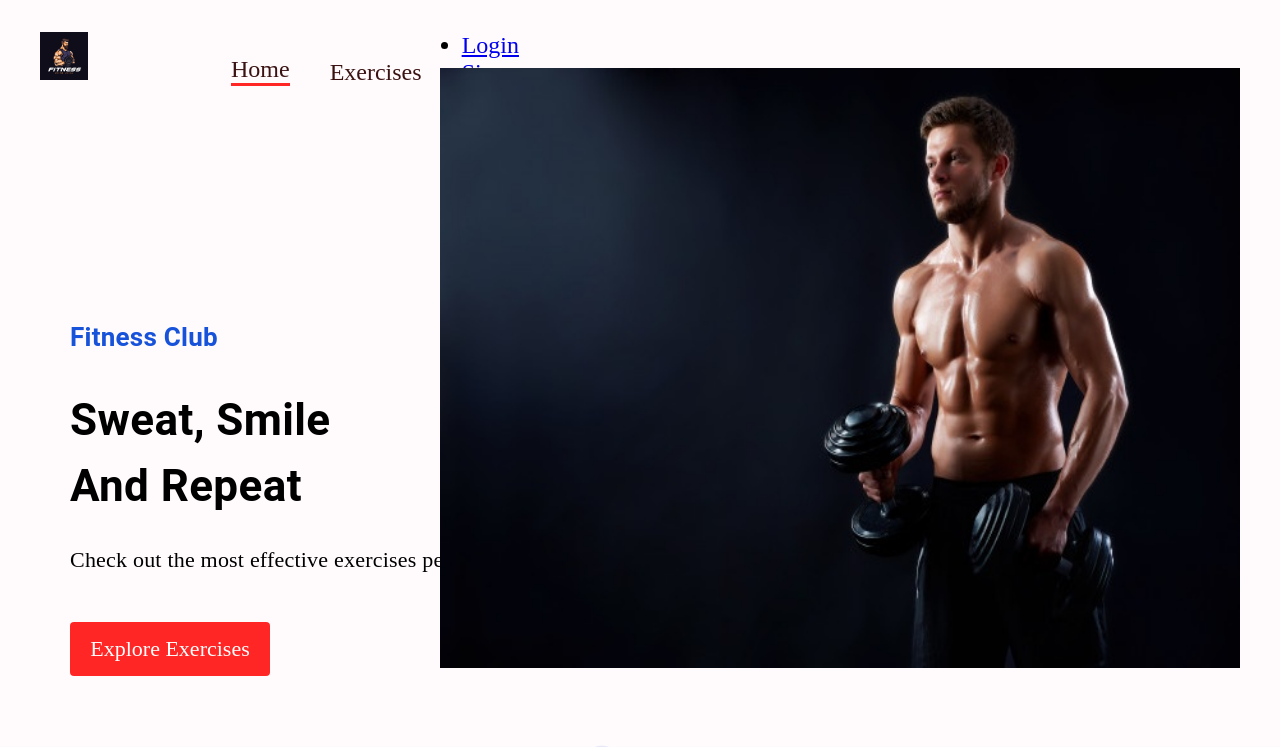
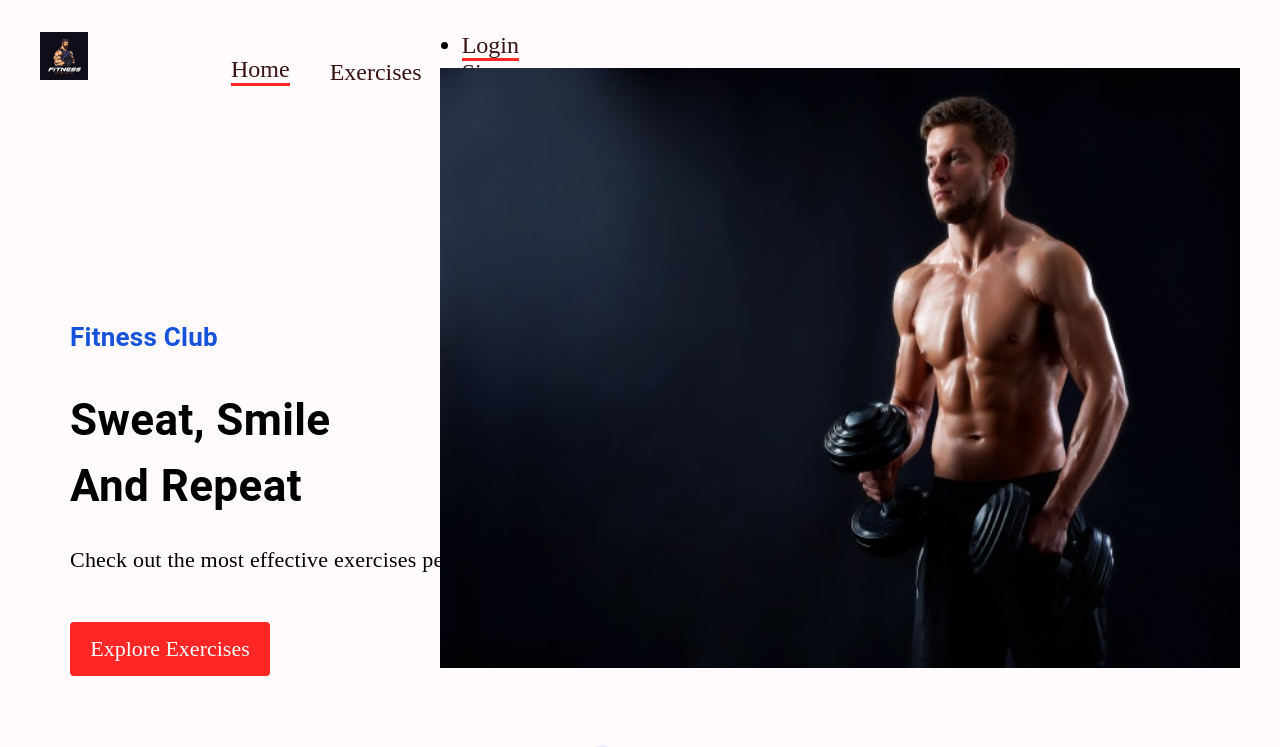
Before and after one commit to Tanishq-Joshi/ORGYm, a React (Create React App) app: page / in a window 1280 px wide. Shown: the top 747 px of the page. Built offline with nearby package versions, Linux system fonts and the light colour scheme; no server answers.

Commit message:
Navbar.jsx

```diff
--- a/src/components/Navbar.jsx
+++ b/src/components/Navbar.jsx
@@ -19,8 +19,8 @@ const Navbar = () => (
             <Link to="/" style={{ textDecoration: 'none', color: '#3A1212', borderBottom: '3px solid #FF2625' }}>Home</Link>
             <a href="#exercises" style={{ textDecoration: 'none', color: '#3A1212' }}>Exercises</a>
             <ul>
-        <li><Link to="/login">Login</Link></li>
-        <li><Link to="/signup">Signup</Link></li>
+        <li><Link to="/login" style={{ textDecoration: 'none', color: '#3A1212', borderBottom: '3px solid #FF2625' }}>Login</Link></li>
+        <li><Link to="/signup" style={{ textDecoration: 'none', color: '#3A1212', borderBottom: '3px solid #FF2625' }}>Signup</Link></li>
       </ul>
         </Stack>
     </Stack>
```
